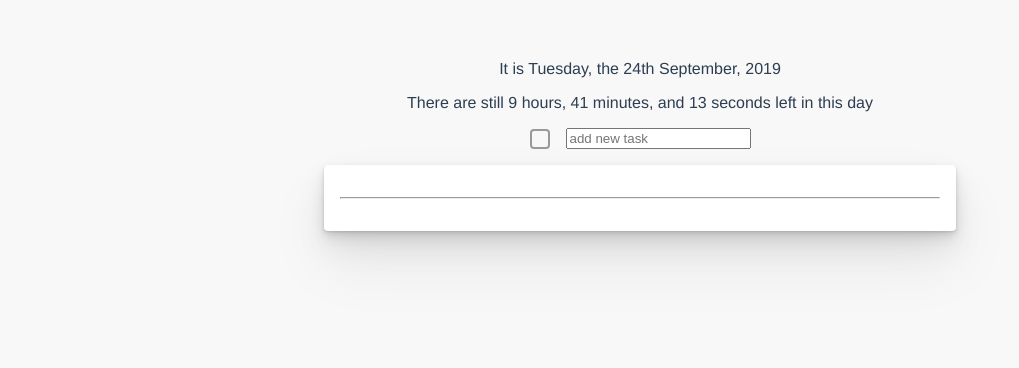
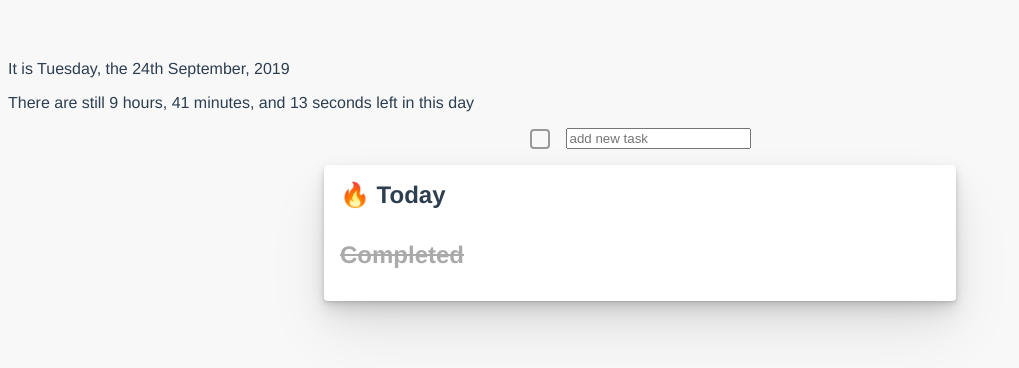
Before and after one commit to Plsr/DoDee, a Vue app: page / in a window 1280 px wide. Shown: the top 368 px of the page, without its empty margins (0-1019 px from the left). Built offline with nearby package versions, Linux system fonts and the light colour scheme.

Commit message:
More styling enhancements

```diff
--- a/src/App.vue
+++ b/src/App.vue
@@ -59,14 +59,16 @@ export default {
 
 <style>
 body {
-  background-color: #f8f8f8;
+  background: #f8f8f8;
+  background-repeat: no-repeat;
+  background-size: cover;
+  height: 100vh;
 }
 
 #app {
   font-family: 'Avenir', Helvetica, Arial, sans-serif;
   -webkit-font-smoothing: antialiased;
   -moz-osx-font-smoothing: grayscale;
-  text-align: center;
   color: #2c3e50;
   margin-top: 60px;
 }
--- a/src/components/AddTodoForm.vue
+++ b/src/components/AddTodoForm.vue
@@ -26,7 +26,7 @@
   }
 </script>
 
-<style>
+<style scoped>
   .wrapper {
     display: flex;
     align-items: center;
--- a/src/components/TodoItem.vue
+++ b/src/components/TodoItem.vue
@@ -1,5 +1,5 @@
 <template>
-  <div>
+  <li class="wrapper">
     <button
       v-on:click="handleCompleteClick"
       class="todo-button"
@@ -7,7 +7,7 @@
     />
     <span v-bind:class="{ 'todo-text-completed': this.isCompleted }">{{ todo.title}} <project-pill v-show="!!todo.project">{{todo.project}}</project-pill></span>
     <button v-on:click="handleDeleteClick">Delete</button>
-  </div>
+  </li>
 </template>
 
 <script>
@@ -35,22 +35,23 @@
 </script>
 
 <style scoped>
+  .wrapper {
+    padding: 0.8rem 0;
+    list-style-type: none;
+  }
+
   .todo-button {
     position: relative;
     box-sizing: border-box;
-    border: 2px solid #333333;
-    border-radius: 4px;
+    border: 2px solid #999;
+    border-radius: 50%;
     width: 20px;
     height: 20px;
     margin-right: 1rem;
   }
 
-  .todo-button:hover:after {
-    content: '✔';
-    position: absolute;
-    font-size: 0.9rem;
-    top: 0;
-    left: 3px;
+  .todo-button:hover {
+    background-color: #999;
   }
 
   .todo-button-completed {
@@ -69,5 +70,6 @@
 
   .todo-text-completed {
     text-decoration: line-through;
+    color: #999;
   }
 </style>
--- a/src/components/TodoList.vue
+++ b/src/components/TodoList.vue
@@ -1,6 +1,7 @@
 <template>
   <div class="card">
-    <ul>
+    <h3 class="headline">🔥 Today</h3>
+    <ul class="todo-list">
       <todo-item
         v-for="(todo, index) in openTodos"
         v-bind:key="index"
@@ -9,8 +10,8 @@
         v-on:delete-click="handleTodoDelete(todo)"
       />
     </ul>
-    <hr />
-    <ul>
+    <h3 class="headline headline-completed">Completed</h3>
+    <ul class="todo-list">
       <todo-item
         v-for="(todo, index) in finishedTodos"
         v-bind:key="index"
@@ -51,6 +52,23 @@
 </script>
 
 <style scoped>
+  .headline {
+    margin: 0;
+    margin-bottom: 1rem;
+    font-size: 1.5rem;
+  }
+
+  .headline-completed {
+    color: #aaa;
+    margin-top: 2rem;
+    text-decoration: line-through;
+  }
+
+  .todo-list {
+    margin: 0;
+    padding: 0;
+  }
+
   .card {
     background-color: #ffffff;
     padding: 1rem;
```
